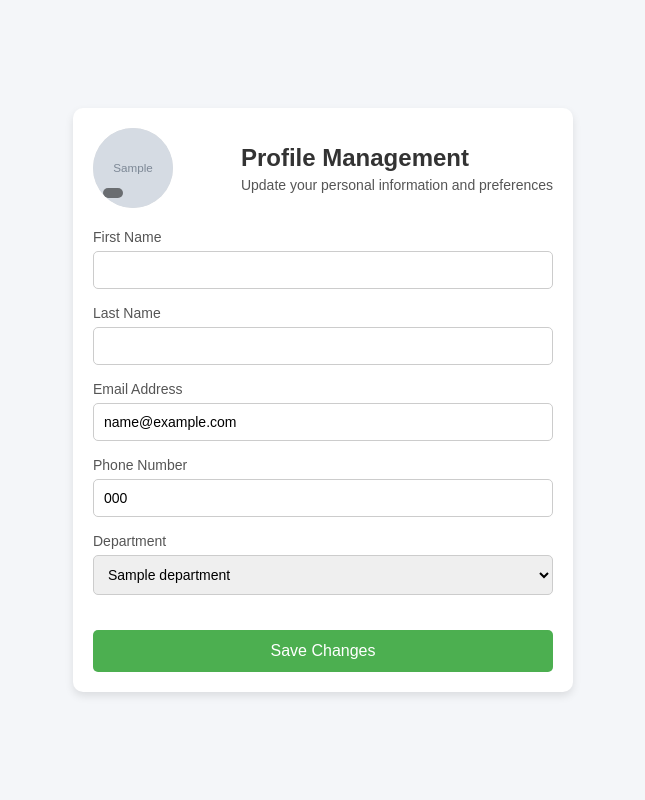
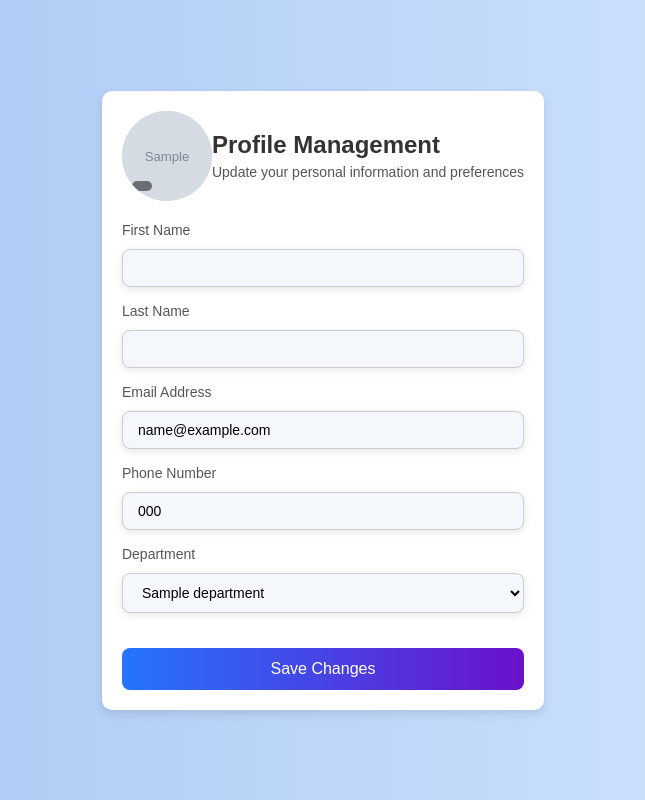
Before and after one commit to 7ussain313/ITCS333-project, a PHP site: page /ITCS333-project/UserProfileManagement/userprofile.php in a window 1280 px wide. Shown: the whole page, without its empty margins (317-962 px from the left). Run offline with PHP 8.4, Linux system fonts and the light colour scheme; the visitor is signed in with stand-in values (Sample User, id 1); tables that the repository leaves empty or names only in its code hold one stand-in row (values such as "Sample post"); grey boxes marked "Sample" are stand-in pictures; data that the repository does not hold is empty.

Commit message:
change the them in profile and make it same to login

```diff
--- a/UserProfileManagement/profile.css
+++ b/UserProfileManagement/profile.css
@@ -6,8 +6,12 @@
 
 body {
     font-family: Arial, sans-serif;
-    background-color: #f4f6f9;
+    background: linear-gradient(to right, #a7c5f2, #d3e7ff); /* Gradient background */
     color: #333;
+    display: flex;
+    justify-content: center;
+    align-items: center;
+    height: 100vh;
 }
 
 .container {
@@ -21,10 +25,22 @@
 .profile-card {
     background-color: white;
     border-radius: 10px;
-    box-shadow: 0 4px 8px rgba(0, 0, 0, 0.1);
-    max-width: 500px;
+    box-shadow: 0 4px 10px rgba(0, 0, 0, 0.1);
+    max-width: 600px; /* Increased width for the profile card */
     width: 100%;
     padding: 20px;
+    animation: fadeIn 0.6s ease-out; /* Added fadeIn animation */
+}
+
+@keyframes fadeIn {
+    0% {
+        opacity: 0;
+        transform: translateY(-20px);
+    }
+    100% {
+        opacity: 1;
+        transform: translateY(0);
+    }
 }
 
 .profile-header {
@@ -36,8 +52,8 @@
 
 .profile-picture {
     position: relative;
-    width: 80px;
-    height: 80px;
+    width: 90px; /* Slightly bigger profile picture */
+    height: 90px;
     border-radius: 50%;
     overflow: hidden;
     background-color: #e0e0e0;
@@ -82,27 +98,39 @@
 
 input, select {
     width: 100%;
-    padding: 10px;
-    margin-top: 5px;
+    padding: 10px 15px;
+    margin-top: 10px;
     border: 1px solid #ccc;
-    border-radius: 5px;
+    border-radius: 8px;
     font-size: 14px;
+    background-color: #f4f7fc;
+    box-shadow: 0 2px 8px rgba(0, 0, 0, 0.1);
+    transition: all 0.3s ease;
+}
+
+input:focus, select:focus {
+    outline: none;
+    border-color: #6a11cb; /* Focused input border color */
+    box-shadow: 0 2px 12px rgba(106, 17, 203, 0.5); /* Focused input shadow */
 }
 
 button {
-    background-color: #4CAF50;
+    background-color: #6a11cb;
+    background: linear-gradient(to right, #2575fc, #6a11cb);
     color: white;
     padding: 12px 20px;
     border: none;
-    border-radius: 5px;
+    border-radius: 8px;
     font-size: 16px;
     cursor: pointer;
     width: 100%;
     margin-top: 20px;
+    transition: all 0.3s ease;
 }
 
 button:hover {
     background-color: #45a049;
+    transform: translateY(-2px);
 }
 
 .overlay-text {
```
